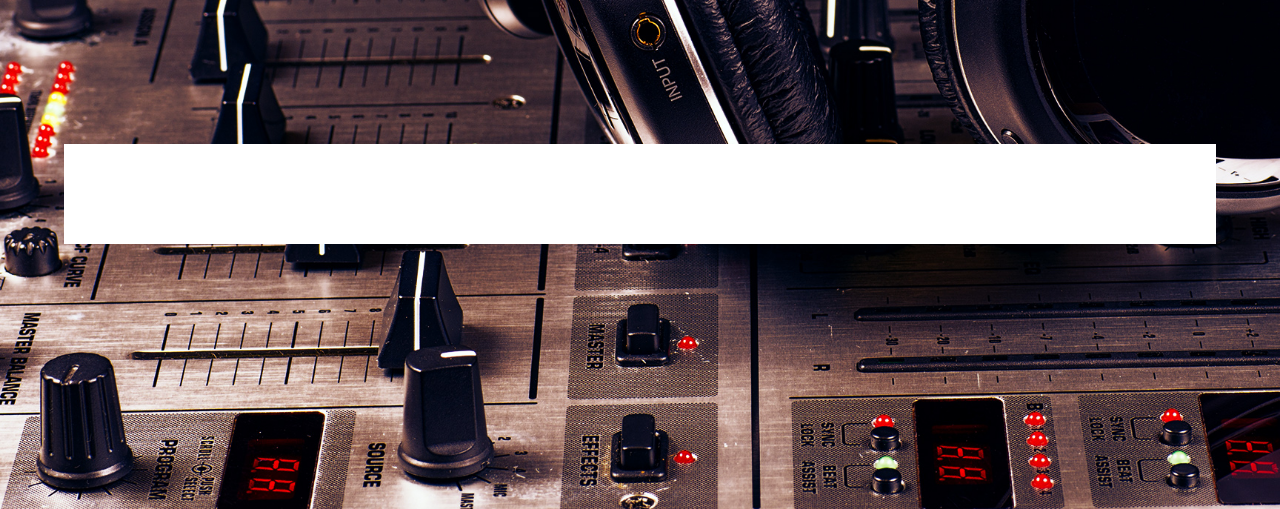
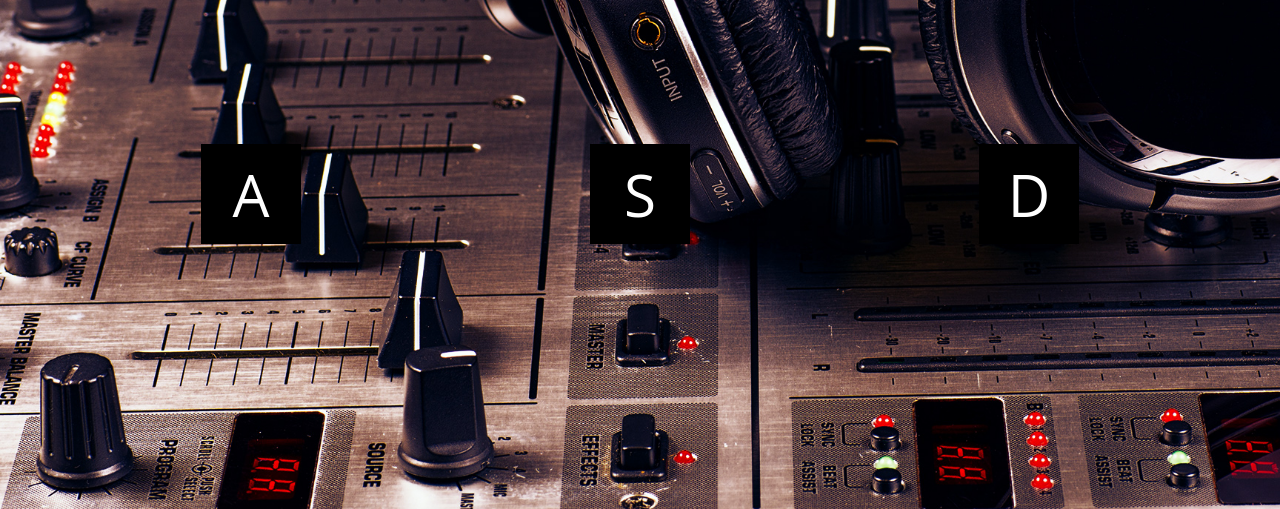
Before and after one commit to ezequielFaustino/drumKit, a plain HTML site: page index.html in a window 1280 px wide. Shown: the part 291-800 px from the top of the page. Drawn offline with Linux system fonts and the light colour scheme.

Commit message:
mode style

```diff
--- a/index.html
+++ b/index.html
@@ -9,8 +9,12 @@
 </head>
 <body>
     <main>
-        <div class="title">Drum Kit</div>
-        <div class="container" id="container"></div>
+        <div class="title">DRUM KIT</div>
+        <div class="container" id="container">
+            <div class="key">A</div>
+            <div class="key">S</div>
+            <div class="key">D</div>
+        </div>
         <script src="script.js"></script>
     </main>
 </body>
--- a/style.css
+++ b/style.css
@@ -7,7 +7,8 @@
 body {
     background-image: url('./img/back.jpg');
     background-size: cover;
-    width: 100vw; /* visao horizontal*/
+    width: 100vw;
+    /* visao horizontal*/
     height: 100vh;
     font-family: 'Open Sans', sans-serif;
 }
@@ -23,13 +24,27 @@ main {
     margin: 20vh auto;
     font-size: calc(5vw + 20px);
     text-shadow: 0 0 10px black,
-                 0 0 10px black,
                  0 0 10px black;
 }
 
 .container {
-    background-color: white;
     width: 90vw;
     height: 100px;
     margin: 0 auto;
+    display: flex;
+    flex-wrap: wrap;
+    align-items: center;
+    justify-content: space-around;
+    gap: 15px;
 }
+
+.key {
+    display: flex;
+    width: 100px;
+    height: 100px;
+    align-items: center;
+    justify-content: center;
+    background-color: black;
+    color: white;
+    font-size: calc(3vw + 20px);
+}
```
